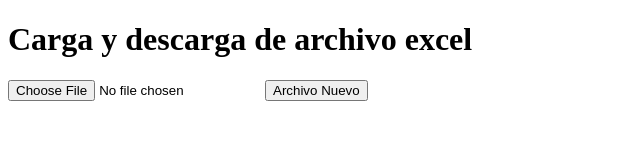
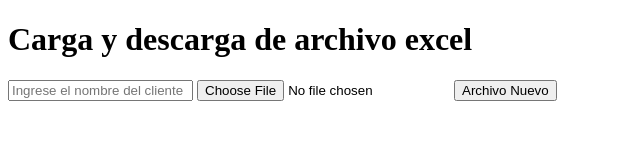
Before and after one commit to ro-fer/Guarida, a plain HTML site: page index.html in a window 1280 px wide. Shown: the whole page, without its empty margins (0-640 px from the left). Drawn offline with Linux system fonts and the light colour scheme.

Commit message:
index.html

```diff
--- a/index.html
+++ b/index.html
@@ -8,6 +8,7 @@
 </head>
 <body>
     <h1>Carga y descarga de archivo excel</h1>
+    <input type="text" id="clientName" placeholder="Ingrese el nombre del cliente" />
     <input type="file" id="fileInput" />
     <button onclick="processFile()">Archivo Nuevo</button>
     <a id="downloadLink" style="display: none;">Download Processed File</a>
```
